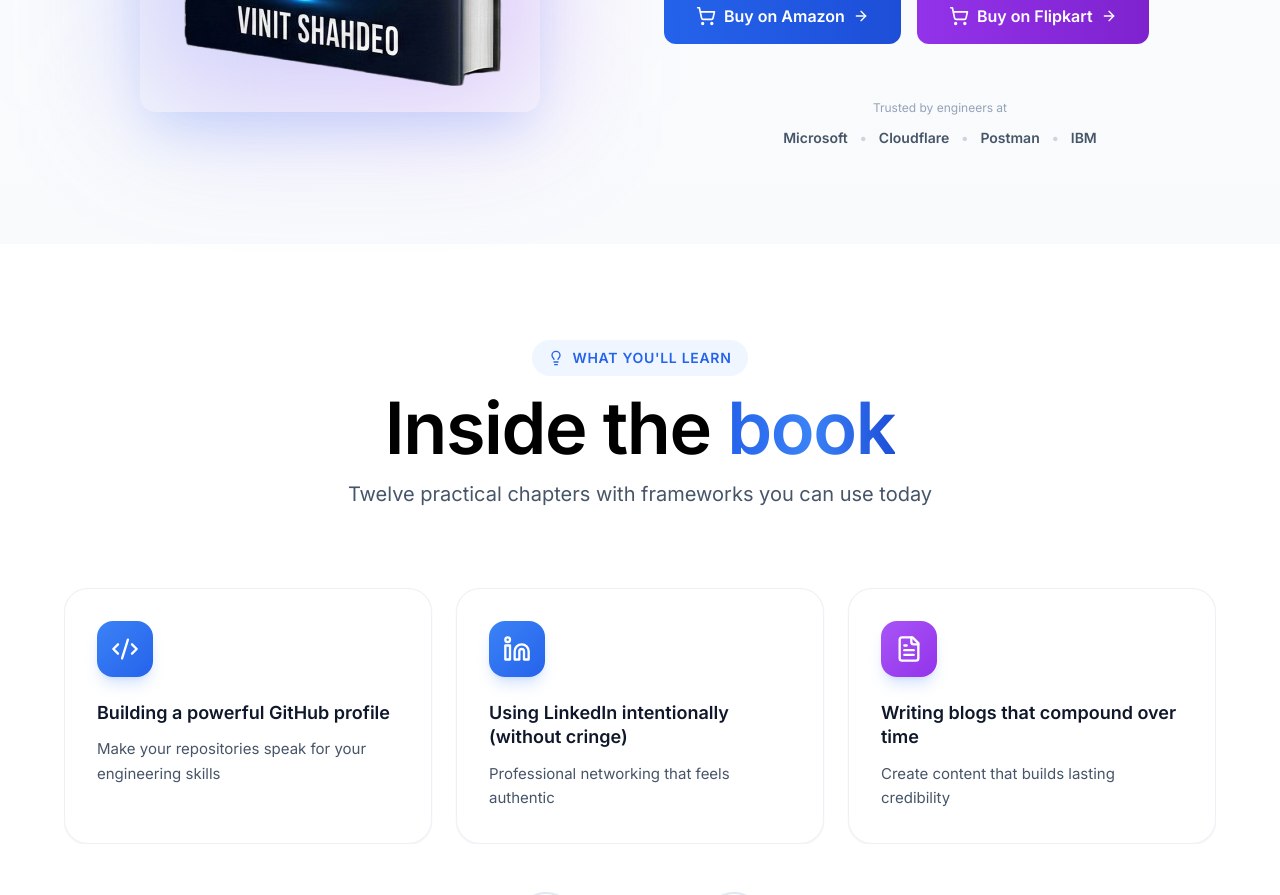
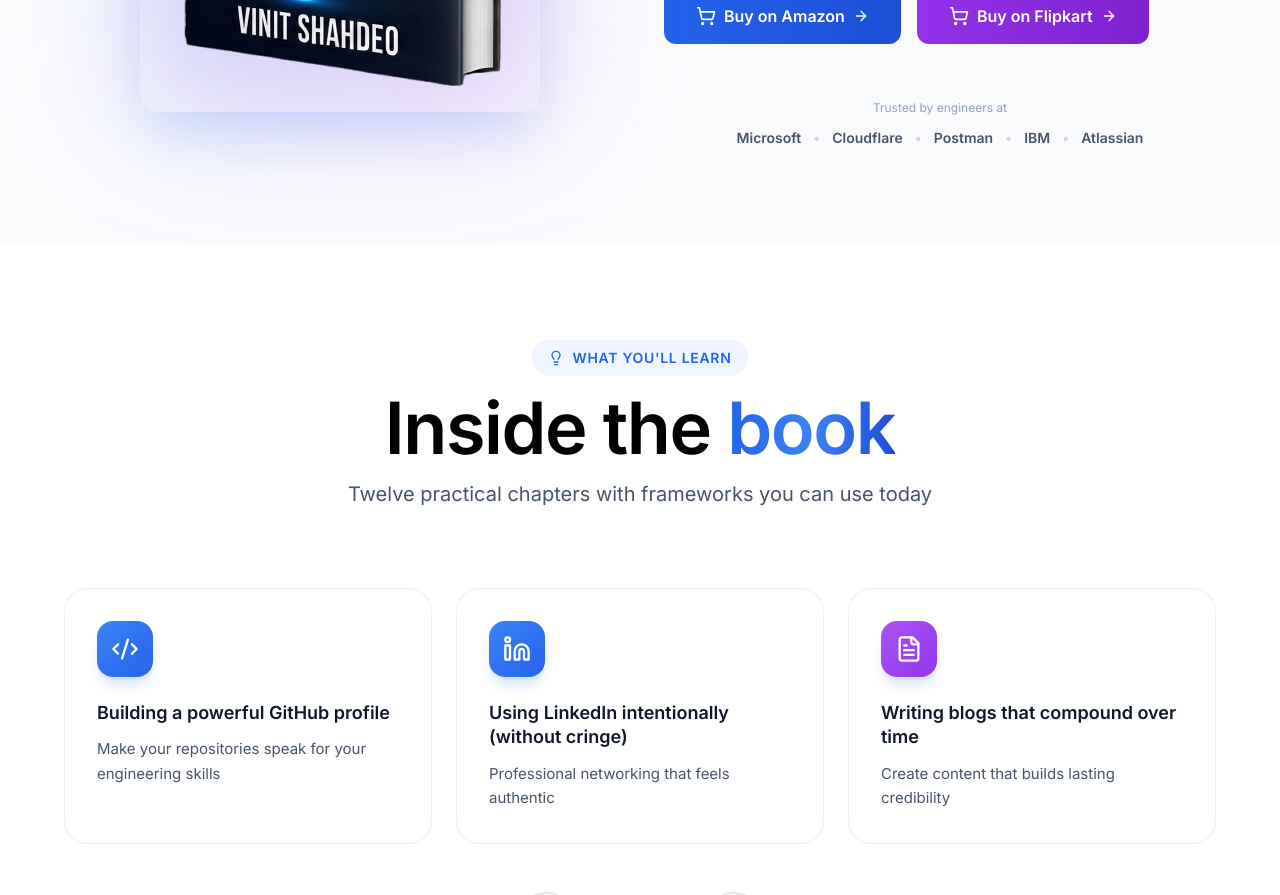
Before and after one commit to vinitshahdeo/digital-footprint-book, a Next.js app: page / in a window 1280 px wide. Shown: the part 6900-7795 px from the top of the page. Built offline with nearby package versions, Linux system fonts and the light colour scheme.

Commit message:
added more company

```diff
--- a/components/BookIntro.tsx
+++ b/components/BookIntro.tsx
@@ -193,6 +193,8 @@
                 <span>Postman</span>
                 <span className="text-slate-300">•</span>
                 <span>IBM</span>
+                <span className="text-slate-300">•</span>
+                <span>Atlassian</span>
               </div>
             </motion.div>
           </motion.div>
--- a/components/TrustedBy.tsx
+++ b/components/TrustedBy.tsx
@@ -21,6 +21,12 @@
     name: 'Postman',
     logo: 'https://www.vectorlogo.zone/logos/getpostman/getpostman-ar21.svg',
     width: 110,
+    height: 30
+  },
+  {
+    name: 'Atlassian',
+    logo: 'https://www.vectorlogo.zone/logos/atlassian/atlassian-ar21.svg',
+    width: 120,
     height: 30
   },
   {
```
